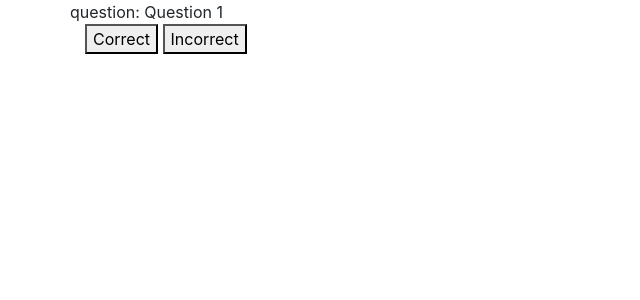
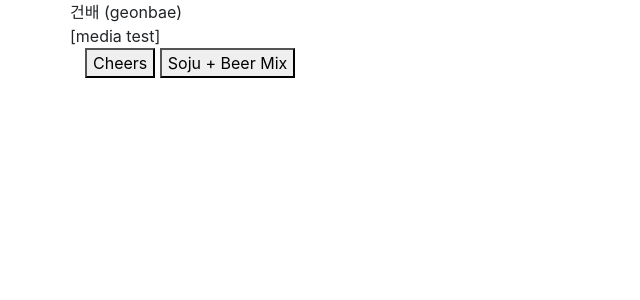
Before and after one commit to vaughn486/KoreanDrinkingGames, a Flask app: page /quiz/1 in a window 1280 px wide. Shown: the part 60-360 px from the top of the page, without its empty margins (0-640 px from the left). Run offline with Flask 3, Linux system fonts and the light colour scheme; some libraries are stand-ins or nearby versions; some web fonts are replaced.

Commit message:
added question and answers to page + commented out dead code

```diff
--- a/code/server.py
+++ b/code/server.py
@@ -19,30 +19,58 @@ from datetime import datetime
 question = [
    {
       "id": "1",
-      "q": "Question 1",
-      "media": "",
-      "a": ["Correct", "Incorrect"],
+      "q": "건배 (geonbae)",
+      "media": "[media test]",
+      "a": ["Cheers", "Soju + Beer Mix"],
       "a_correct": 0
    },
    {
       "id": "2",
-      "q": "Question 2",
+      "q": "In the game Sam-Yuk-Gu, player 3 clapped once for the number 33:",
       "media": "",
-      "a": ["Correct", "Incorrect"],
-      "a_correct": 0
+      "a": ["Correct", "Drink!"],
+      "a_correct": 1
    },
    {
       "id": "3",
-      "q": "Question 3",
+      "q": "A man and his grandson are drinking soju. The grandson is feeling a bit woozy and says he’d like to stop drinking. Is this proper etiquette?",
       "media": "",
-      "a": ["Correct", "Incorrect"],
+      "a": ["Correct Test", "Incorrect Test"],
       "a_correct": 0
    },
    {
       "id": "4",
-      "q": "Question 4",
+      "q": "Sam says 1. Both Elaine and Grace say 2. Who drinks?",
       "media": "",
-      "a": ["Correct", "Incorrect"],
+      "a": ["Elaine", "Elaine + Grace"],
+      "a_correct": 1
+   },
+   {
+      "id": "5",
+      "q": "SoMaek has how many shots of soju?",
+      "media": "",
+      "a": ["1", "2"],
+      "a_correct": 0
+   },
+   {
+      "id": "6",
+      "q": "In the game Sam-Yuk-Gu:",
+      "media": "",
+      "a": ["Correct Test", "Incorrect Test"],
+      "a_correct": 0
+   },
+   {
+      "id": "7",
+      "q": "What is the proper way a new hire should pour a VP’s drink?",
+      "media": "",
+      "a": ["Correct Test", "Incorrect Test"],
+      "a_correct": 0
+   },
+   {
+      "id": "8",
+      "q": "In the Nunchi Game:",
+      "media": "",
+      "a": ["Correct Test", "Incorrect Test"],
       "a_correct": 0
    }
 ]
@@ -201,21 +229,21 @@ def quiz():
    return render_template('quiz.html')
 
 # data for quiz pages is sent here
-@app.route('/quiz_data/<int:quiz_id>')
-def quiz_data(quiz_id):
-   global current_quiz_question
-   if 1 <= quiz_id <= len(question):
-      question_data = question[quiz_id-1]
-      current_quiz_question = quiz_id
-      return jsonify(question_data)
-   else:
-      return jsonify({'Error': 'Question not found'}), 404
+# @app.route('/quiz_data/<int:quiz_id>')
+# def quiz_data(quiz_id):
+#    global current_quiz_question
+#    if 1 <= quiz_id <= len(question):
+#       question_data = question[quiz_id-1]
+#       current_quiz_question = quiz_id
+#       return jsonify(question_data)
+#    else:
+#       return jsonify({'Error': 'Question not found'}), 404
 
 # returns current quiz question
-@app.route('/get_current_question')
-def get_current_id():
-    global current_quiz_question
-    return jsonify({'current_quiz_question': current_quiz_question})
+# @app.route('/get_current_question')
+# def get_current_id():
+#     global current_quiz_question
+#     return jsonify({'current_quiz_question': current_quiz_question})
 
 # display quiz question #
 @app.route('/quiz/<int:quiz_id>', methods=['GET', 'POST'])
--- a/code/static/quiz.js
+++ b/code/static/quiz.js
@@ -1,53 +1,53 @@
-$(document).ready(function(){
-    var current_quiz_question
+// $(document).ready(function(){
+//     var current_quiz_question
 
-    $("#testbutton").click(function(){
-        alert("button clicked");
-        nextQuestion(current_quiz_question);
-    })
+//     $("#testbutton").click(function(){
+//         alert("button clicked");
+//         nextQuestion(current_quiz_question);
+//     })
 
-    // getting current question id
-    $.ajax({
-        type: "GET",
-        url: "/get_current_question",
-        success: function(result){
-            console.log("Success! Current quiz question: ", result)
-            //from server side function
-            current_quiz_question = result.current_quiz_question;
-        },
-        error: function(request, status, error){
-            console.error("Error retrieving data: ", error);
-        }
-    });
+//     // getting current question id
+//     $.ajax({
+//         type: "GET",
+//         url: "/get_current_question",
+//         success: function(result){
+//             console.log("Success! Current quiz question: ", result)
+//             //from server side function
+//             current_quiz_question = result.current_quiz_question;
+//         },
+//         error: function(request, status, error){
+//             console.error("Error retrieving data: ", error);
+//         }
+//     });
 
 
 
 
 
 
-})
+// })
 
-function nextQuestion(question_id){
-    question_id++;
+// function nextQuestion(question_id){
+//     question_id++;
 
-    $.ajax({
-        url: "/quiz_data/" + question_id,
-        type: "GET",
-        dataType: "json",
-        success: function(result) {
-            //printout statement
-            console.log("Success: ", result)
-            //should be the next quiz question data
+//     $.ajax({
+//         url: "/quiz_data/" + question_id,
+//         type: "GET",
+//         dataType: "json",
+//         success: function(result) {
+//             //printout statement
+//             console.log("Success: ", result)
+//             //should be the next quiz question data
 
 
-            // pageName = "games" + lessonId;
-            // logPageEntry(pageName);
-            // updatePageContent(data);
-            // window.history.pushState(null, null, "/learn_games/" + lessonId);
+//             // pageName = "games" + lessonId;
+//             // logPageEntry(pageName);
+//             // updatePageContent(data);
+//             // window.history.pushState(null, null, "/learn_games/" + lessonId);
 
-        },
-        error: function(request, status, error){
-            console.error("Error retrieving data: ", error);
-        }
-    });
-}
+//         },
+//         error: function(request, status, error){
+//             console.error("Error retrieving data: ", error);
+//         }
+//     });
+// }
--- a/code/templates/quiz.html
+++ b/code/templates/quiz.html
@@ -10,8 +10,15 @@
 
 
 <div class="row">
-    question: {{object.q}}
+    {{object.q}}
 </div>
+
+
+<!-- where media is held -->
+<div class="row">
+    {{object.media}}
+</div>
+
 
 <form method="post" action="">
     {% for idx, answer in enumerate(object.a) %}
```
